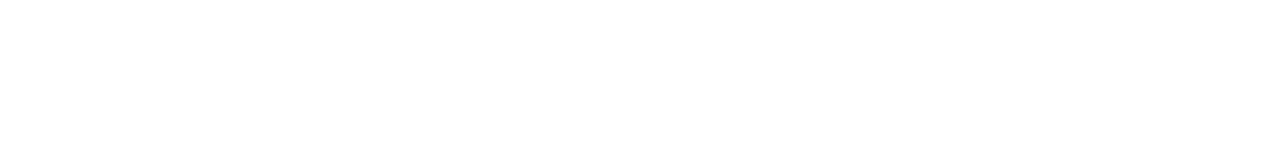
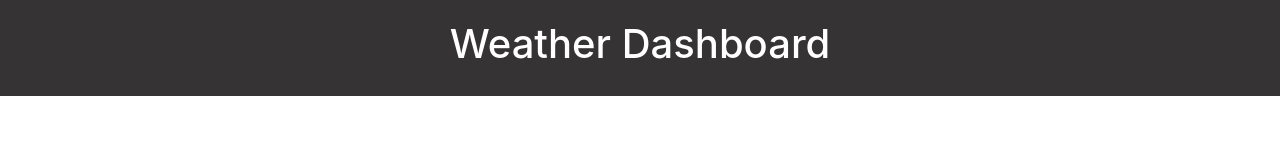
Before and after one commit to vina19/Server-Side_APIs-Weather_Dashboard, a plain HTML site: page index.html in a window 1280 px wide. Drawn offline with nearby package versions, Linux system fonts and the light colour scheme.

Commit message:
Added page title header and CSS style for it

```diff
--- a/assets/CSS/style.css
+++ b/assets/CSS/style.css
@@ -0,0 +1,11 @@
+/* Apply to the page header */
+.container-fluid {
+    padding: 20px;
+    background-color: rgb(53, 51, 51);
+}
+
+/* Apply to the title text inside the header */
+h1 {
+    color: white;
+    text-align: center;
+}
--- a/index.html
+++ b/index.html
@@ -10,8 +10,18 @@
 
     <!-- CSS style -->
     <link rel="stylesheet"  href="assets/CSS/style.css">
+
 </head>
 <body>
 
+    <!-- Page header title -->
+    <div class= "container-fluid">
+        <h1>Weather Dashboard</h1>
+    </div>
+
+    <!-- jQuery, Popper.js, and Bootstrap JS -->
+    <script src="https://code.jquery.com/jquery-3.5.1.slim.min.js" integrity="sha384-DfXdz2htPH0lsSSs5nCTpuj/zy4C+OGpamoFVy38MVBnE+IbbVYUew+OrCXaRkfj" crossorigin="anonymous"></script>
+    <script src="https://cdn.jsdelivr.net/npm/popper.js@1.16.1/dist/umd/popper.min.js" integrity="sha384-9/reFTGAW83EW2RDu2S0VKaIzap3H66lZH81PoYlFhbGU+6BZp6G7niu735Sk7lN" crossorigin="anonymous"></script>
+    <script src="https://cdn.jsdelivr.net/npm/bootstrap@4.5.3/dist/js/bootstrap.min.js" integrity="sha384-w1Q4orYjBQndcko6MimVbzY0tgp4pWB4lZ7lr30WKz0vr/aWKhXdBNmNb5D92v7s" crossorigin="anonymous"></script>
 </body>
 </html>
```
